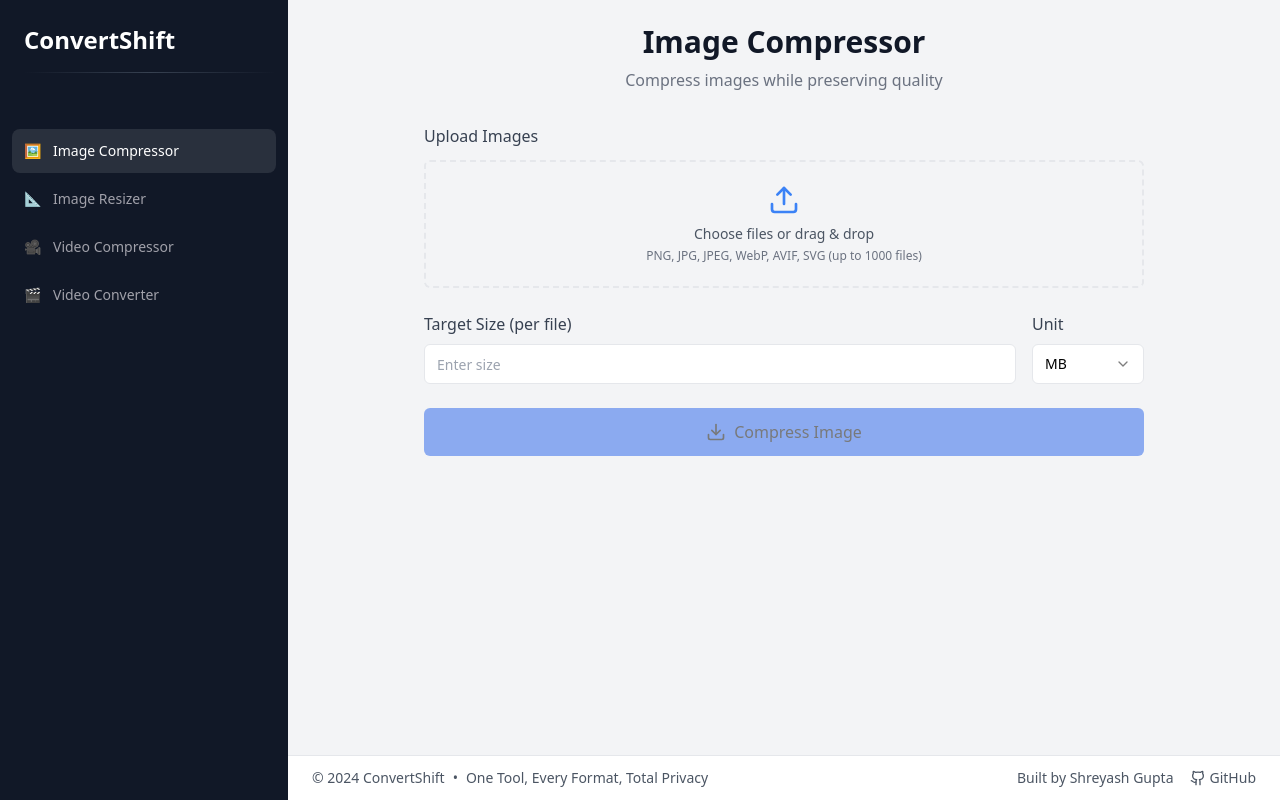
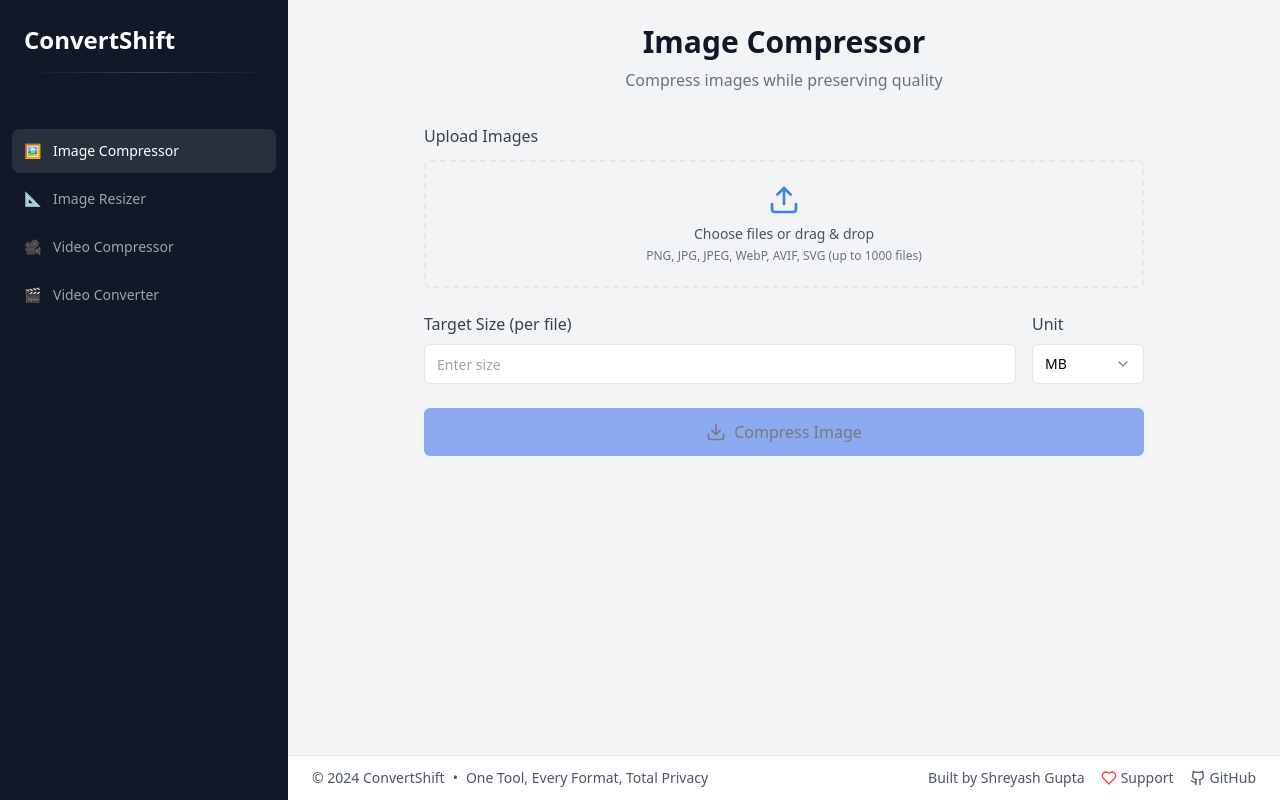
Before and after one commit to shreyashguptas/ConvertShift, a Next.js app in the folder frontend/: page /image-compressor in a window 1280 px wide. Built offline with nearby package versions, Linux system fonts and the light colour scheme.

Commit message:
Adding a Support button for Ko-fi in the footer

```diff
--- a/frontend/components/layout/footer.tsx
+++ b/frontend/components/layout/footer.tsx
@@ -1,6 +1,6 @@
 'use client'
 
-import { Github } from 'lucide-react'
+import { Github, Heart } from 'lucide-react'
 import Link from 'next/link'
 
 export function Footer() {
@@ -15,6 +15,14 @@
         <div className="flex items-center gap-4">
           <span>Built by Shreyash Gupta</span>
           <Link
+            href="https://ko-fi.com/shreyashgupta"
+            target="_blank"
+            className="flex items-center gap-1 hover:text-gray-900 transition-colors"
+          >
+            <Heart className="h-4 w-4 text-red-500" />
+            <span>Support</span>
+          </Link>
+          <Link
             href="https://github.com/shreyashgupta/file-converter"
             target="_blank"
             className="flex items-center gap-1 hover:text-gray-900 transition-colors"
```
